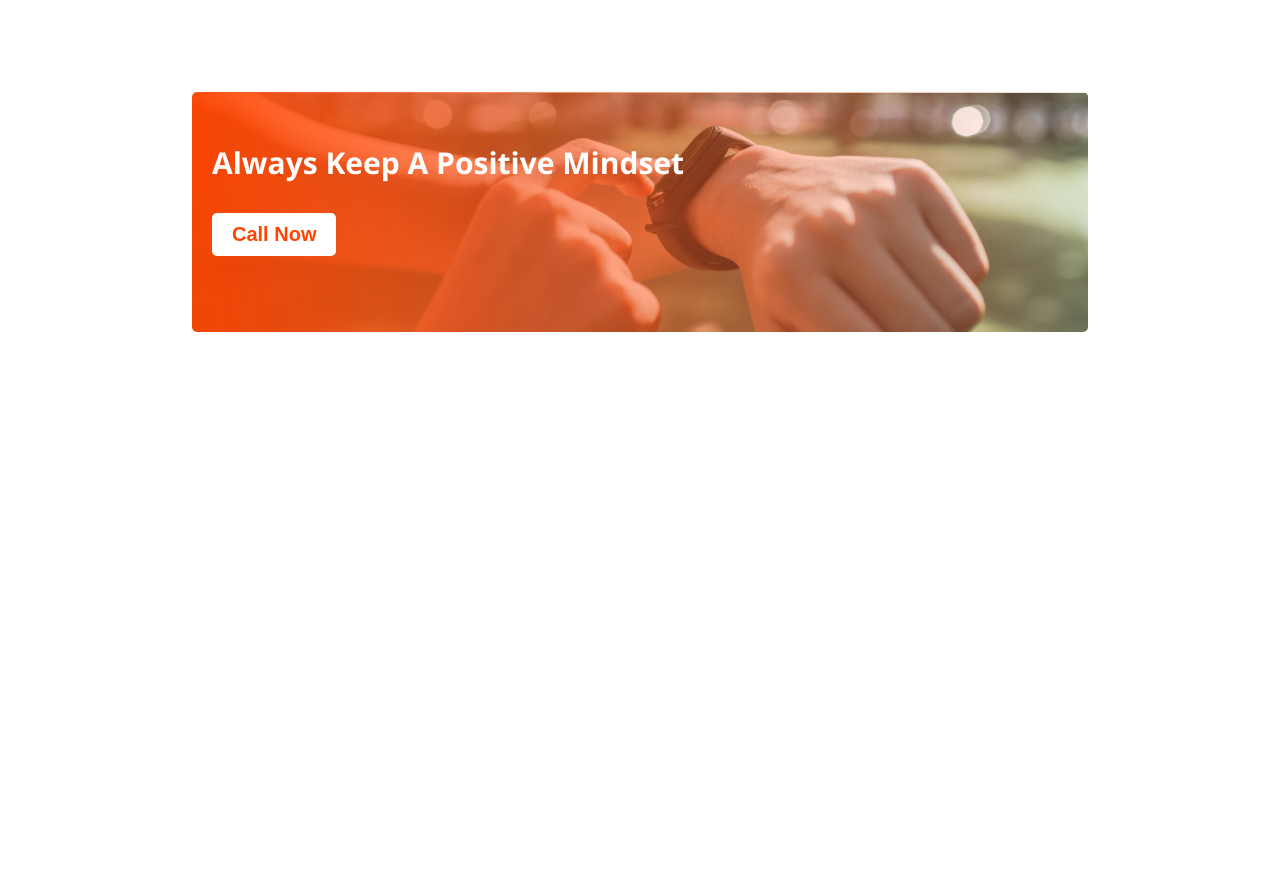
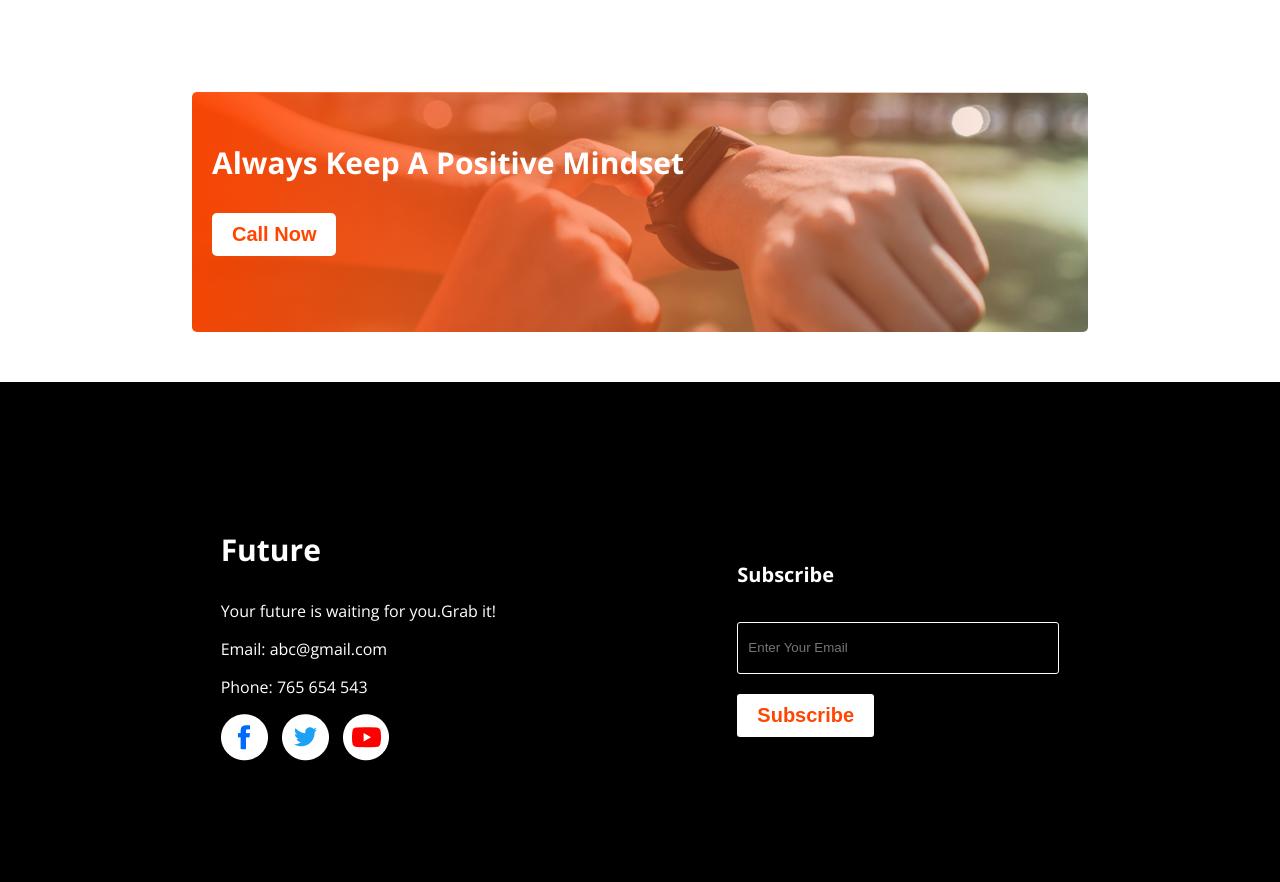
Before and after one commit to Mubasshirah/Assignment-1, a plain HTML site: page index.html in a window 1280 px wide. Shown: the part 2316-3198 px from the top of the page. Before the commit the page ends 2698 px from the top, so only its background shows below. Drawn offline with nearby package versions, Linux system fonts and the light colour scheme.

Commit message:
footer done

```diff
--- a/index.html
+++ b/index.html
@@ -111,7 +111,22 @@
     </main>
     <!-- footer part -->
     <footer>
-
+<div class="footer">
+    <div class="footer-left">
+        <h3>Future</h3>
+        <p>Your future is waiting for you.Grab it!</p>
+        <p>Email: abc@gmail.com</p>
+        <p>Phone: 765 654 543</p>
+        <img src="images/icons/fb.png" alt="">
+        <img src="images/icons/twitter.png" alt="">
+        <img src="images/icons/youtube.png" alt="">
+    </div>
+    <div class="footer-right">
+        <h5>Subscribe</h5>
+        <input type="email" name="email" placeholder="Enter Your Email" id="" >
+        <button class="button">Subscribe</button>
+    </div>
+</div>
     </footer>
     <!-- footer ends -->
 </body>
--- a/styles/style.css
+++ b/styles/style.css
@@ -166,5 +166,47 @@ width: 62%;
 }
 /* gradiant ends */
 /* footer starts */
+.footer{
+    background-color: black;
+    height: 400px;
+    display: flex;
+    padding:50px 100px;
+    align-items: center;
+    justify-content: space-around;
+}
+.footer-left{
+    color: white;
+}
+.footer-left img{
+    margin-right: 10px;
+}
+.footer-left h3{
+    font-size: 30px;
 
+font-weight: 700;}
+.footer-right{
+    color: white;
+}
+.footer-right h5{
+    font-size: 20px;
+}
+input{
+    display: block;
+    border: 1px solid white;
+    width: 300px;
+    height: 30px;
+    border-radius: 3px;
+    background-color: transparent;
+    padding: 10px;
+}
+.button{
+    color: orangered;
+    padding: 10px 20px;
+    border-radius: 3px;
+    border: 0;
+    font-size: 20px;
+    font-weight: bold;
+    background-color: white;
+    margin-top: 20px;
+}
 /* footer ends */
```
